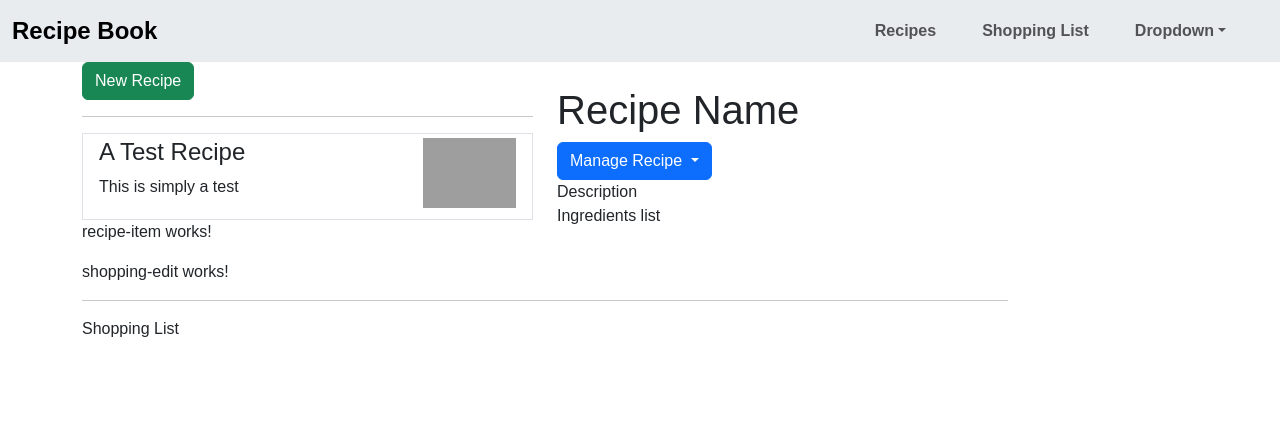
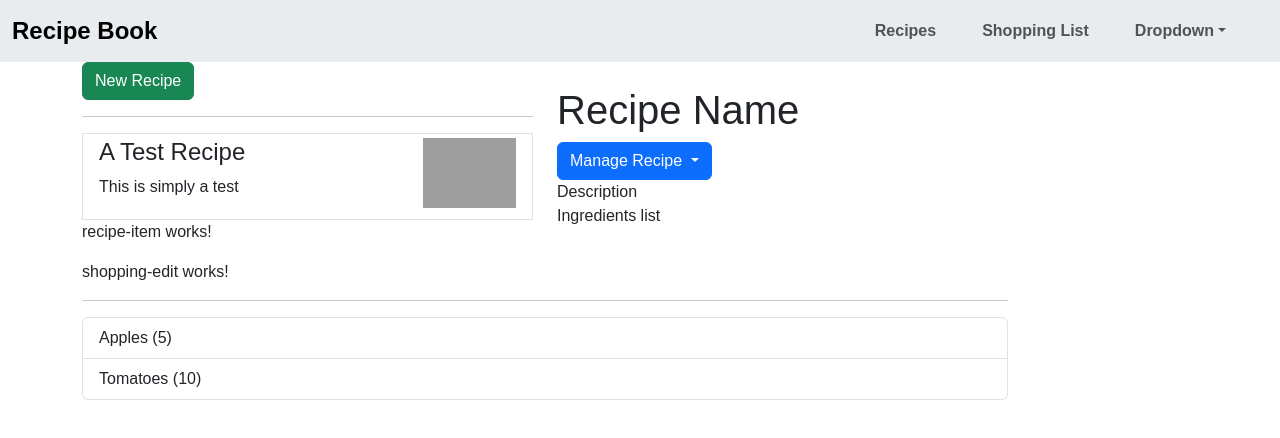
Before and after one commit to shubhenduanupamdutta/RecipeBookAngularProject, an Angular app: page / in a window 1280 px wide. Shown: the top 438 px of the page. Built offline with nearby package versions, Linux system fonts and the light colour scheme; grey boxes are pictures that could not be loaded.

Commit message:
Modify Shopping List Component and style it.

```diff
--- a/src/app/shopping-list/shopping-list.component.html
+++ b/src/app/shopping-list/shopping-list.component.html
@@ -1,7 +1,15 @@
 <div class="row">
-    <div class="col-md-10">
-        <app-shopping-edit></app-shopping-edit>
-        <hr>
-        <p> Shopping List </p>
-    </div>
+  <div class="col-md-10">
+    <app-shopping-edit></app-shopping-edit>
+    <hr />
+    <ul class="list-group">
+      <a
+        class="list-group-item"
+        style="cursor: pointer"
+        *ngFor="let ingredient of ingredients"
+      >
+        {{ ingredient.name }} ({{ ingredient.amount }})
+      </a>
+    </ul>
+  </div>
 </div>
--- a/src/app/shopping-list/shopping-list.component.ts
+++ b/src/app/shopping-list/shopping-list.component.ts
@@ -1,4 +1,5 @@
 import { Component } from '@angular/core';
+import { Ingredient } from '../shared/ingredient.model';
 
 @Component({
   selector: 'app-shopping-list',
@@ -6,5 +7,9 @@ import { Component } from '@angular/core';
   styleUrl: './shopping-list.component.css'
 })
 export class ShoppingListComponent {
+  ingredients: Ingredient[] = [
+    new Ingredient('Apples', 5),
+    new Ingredient('Tomatoes', 10),
+  ];
 
 }
```
